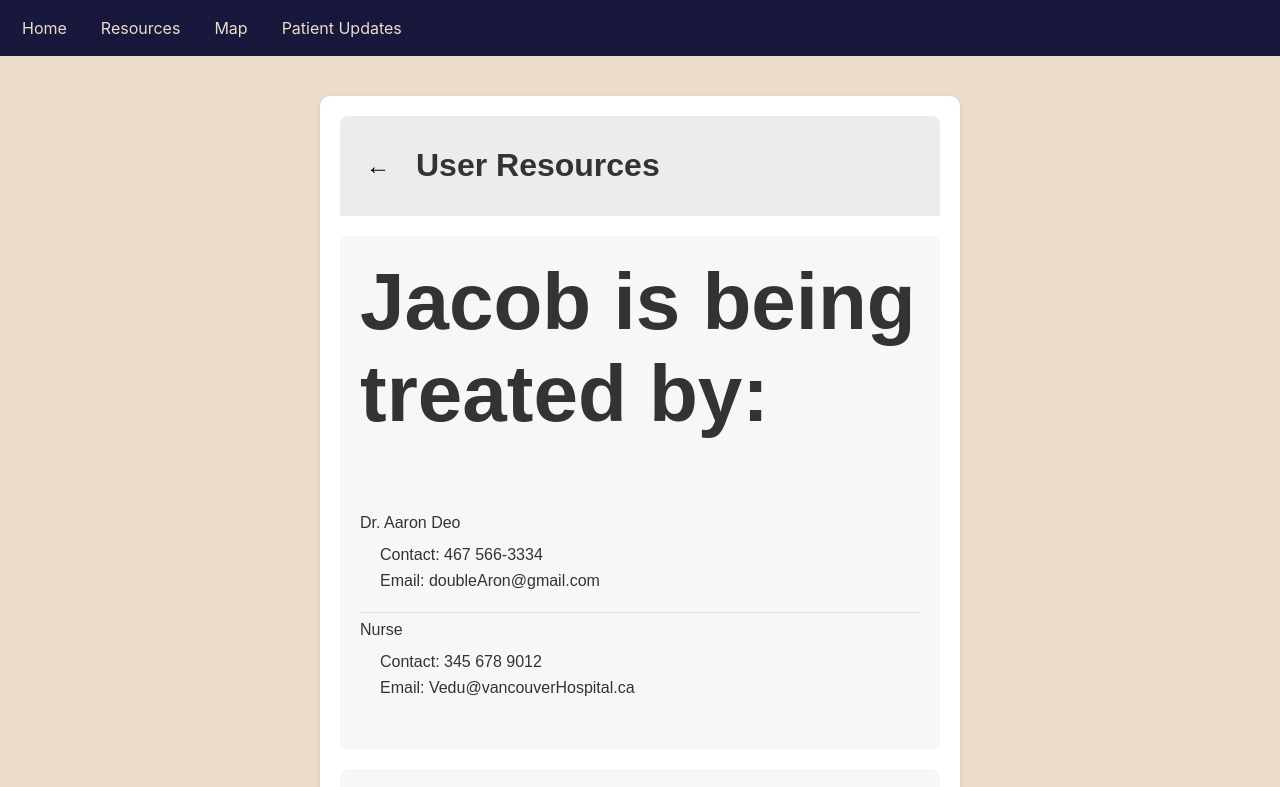
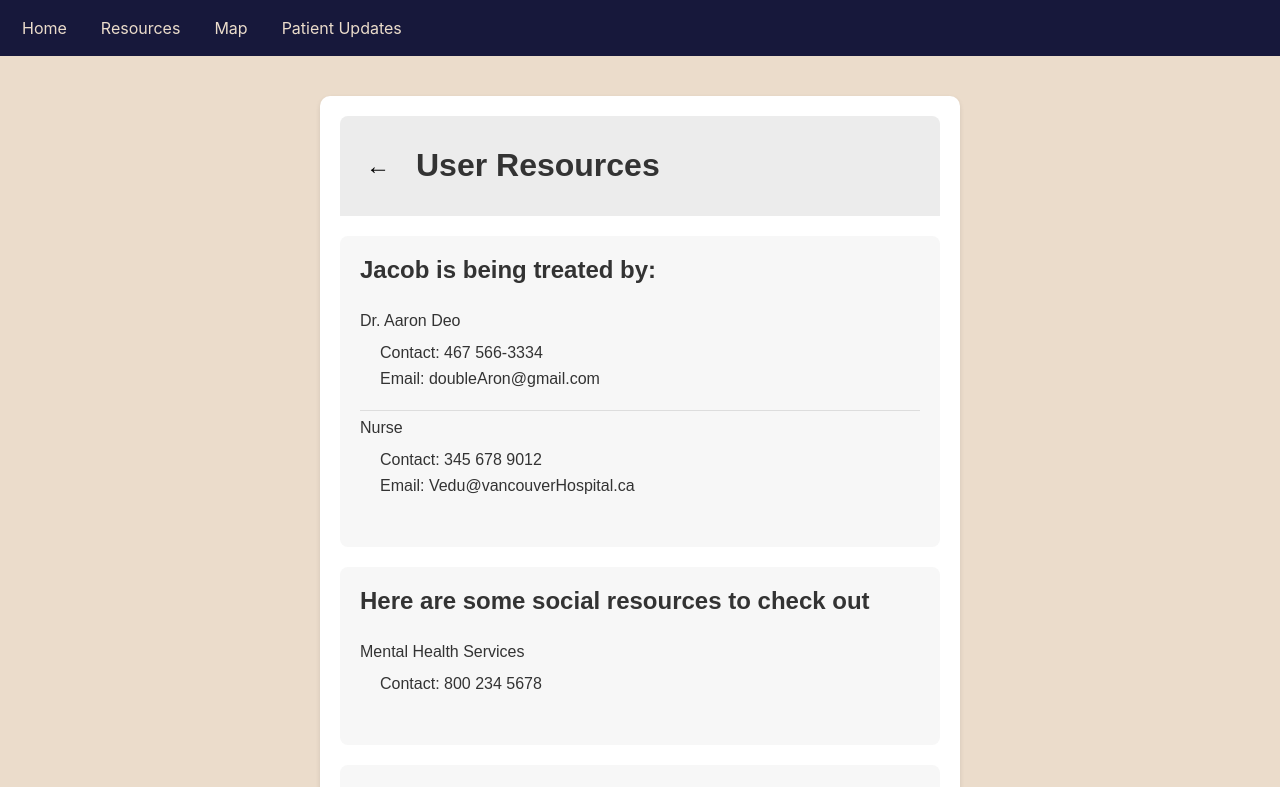
Before and after one commit to noahstaz/EZ-Med, a React (Create React App) app in the folder ez-med/: page /resources in a window 1280 px wide. Shown: the top 787 px of the page. Built offline with nearby package versions, Linux system fonts and the light colour scheme.

Commit message:
Fix css affecting resources page

```diff
--- a/ez-med/src/App.css
+++ b/ez-med/src/App.css
@@ -1,6 +1,6 @@
 @import url('https://fonts.googleapis.com/css2?family=Merriweather:wght@400&display=swap');
 
-h2 {
+.card h2 {
   font-size: 80px;
 }
 
```
